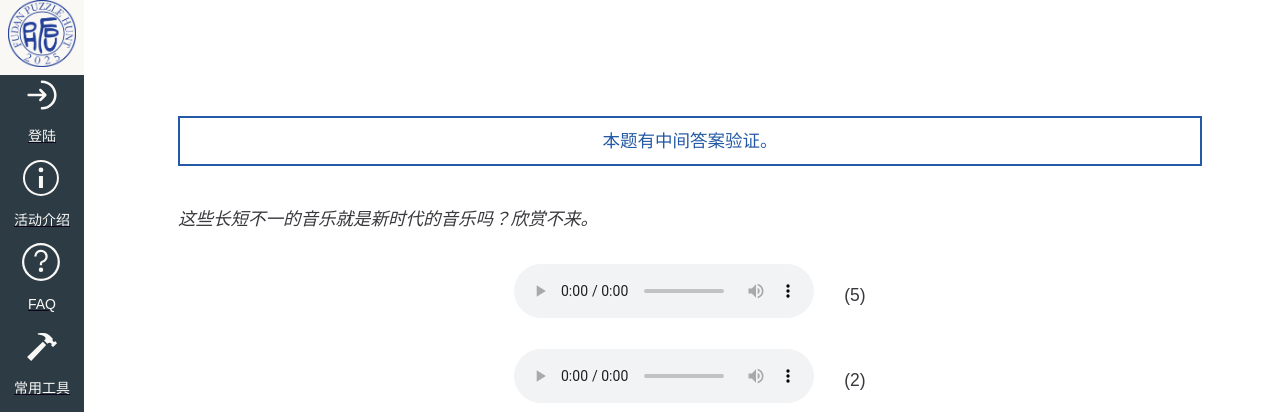
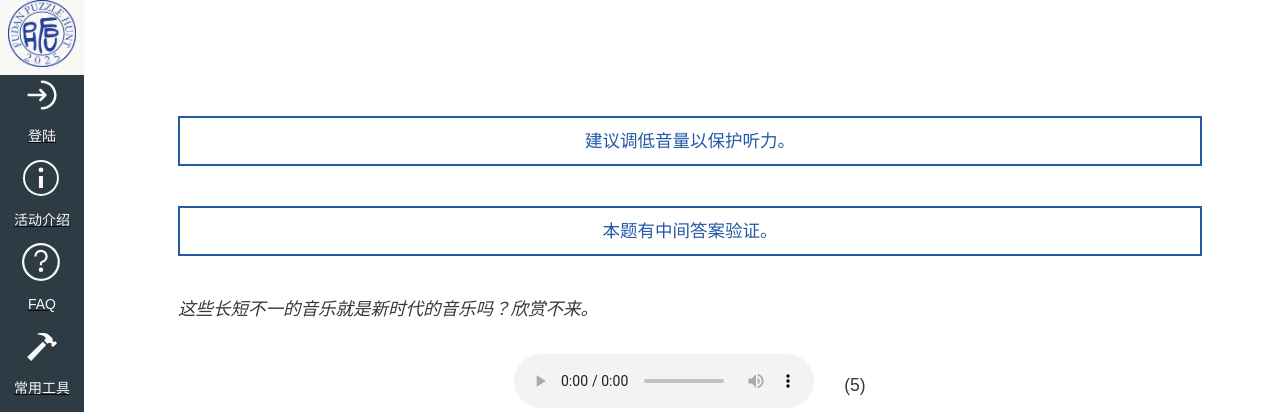
Before and after one commit to Sapium59/fduph24, a Django app: template puzzles/templates/puzzle_bodies/r1q6.html in a window 1280 px wide. Shown: the top 412 px of the page. Run offline with Django 3.2, Linux system fonts and the light colour scheme; the template is opened without the code that fills it, so the values that code supplies are empty; some libraries are stand-ins or nearby versions.

Commit message:
minor r1q6

```diff
--- a/puzzles/templates/puzzle_bodies/r1q6.html
+++ b/puzzles/templates/puzzle_bodies/r1q6.html
@@ -1,5 +1,9 @@
 {% extends "puzzle.html" %}
 {% block puzzle-body-md %}
+
+<div class="notice_info">
+    建议调低音量以保护听力。
+</div>
 
 <div class="notice_info">
     本题有中间答案验证。
```
